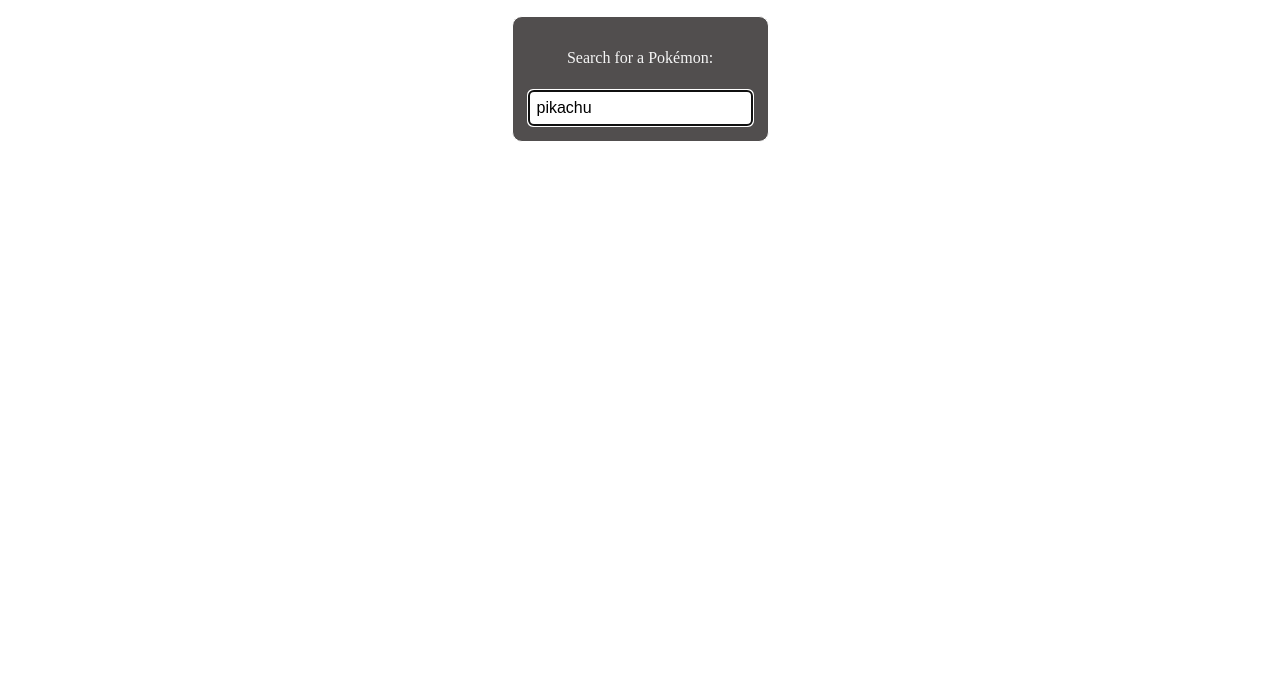
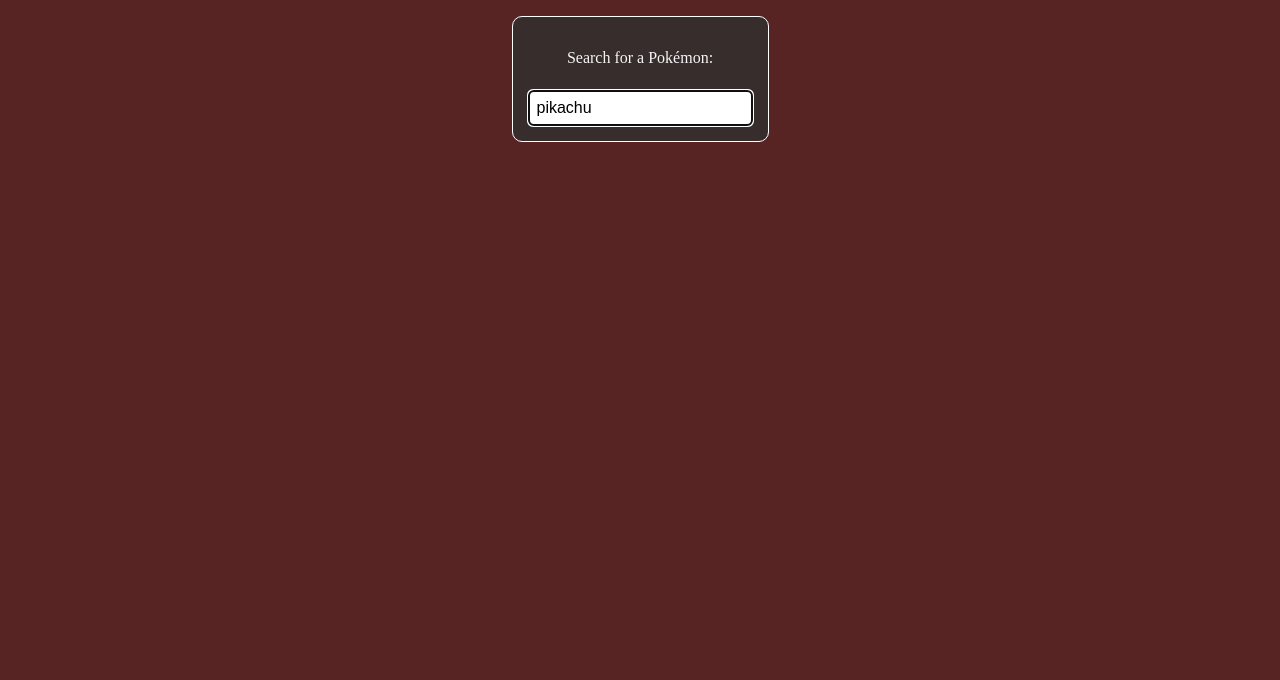
Before and after one commit to ctapia2311/dex, a plain HTML site: page index.html in a window 1280 px wide. Shown: the part 120-800 px from the top of the page. Drawn offline with nearby package versions, Linux system fonts and the light colour scheme.

Commit message:
Update index.html

```diff
--- a/index.html
+++ b/index.html
@@ -18,7 +18,8 @@
       min-height: 100vh;
       display: flex;
       flex-direction: column;
-      background-image: url("/assets/assets_task_01jsmnqc9nezs8zn0kpww58695_img_0.webp");
+      /*background-image: url("/assets/assets_task_01jsmnqc9nezs8zn0kpww58695_img_0.webp");*/
+      background-color: rgb(87, 35, 35);
       background-size: cover;
       background-position: center;
       background-repeat: no-repeat;
```
